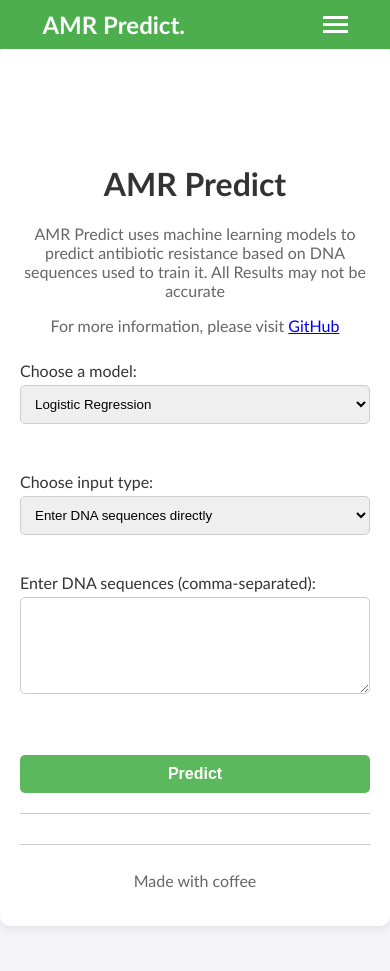
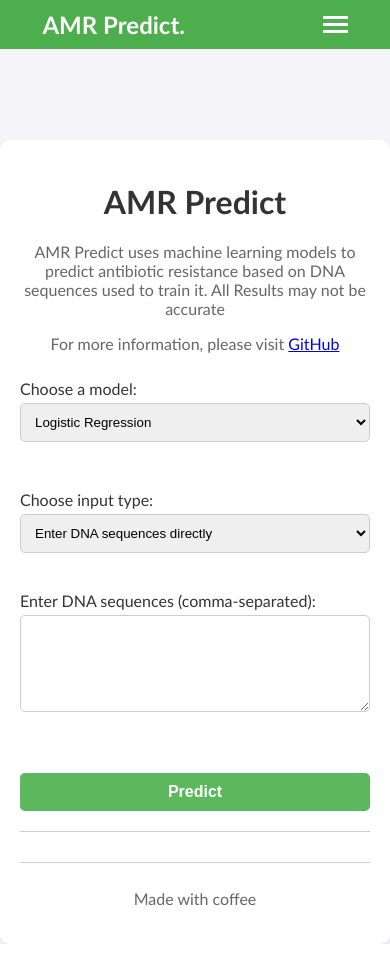
Before and after one commit to Ronnit-Nath/amrpredict, a Flask app: page / in a window 390 px wide. After the commit the page ends 944 px from the top, so only its background shows below. Run offline with Flask 3, Linux system fonts and the light colour scheme.

Commit message:
layout updated 001

```diff
--- a/flask_app/static/css/styles.css
+++ b/flask_app/static/css/styles.css
@@ -8,7 +8,8 @@ body {
     display: flex;
     justify-content: center;
     align-items: center;
-    height: 115vh;
+    height: 110vh;
+
 }
 
 .container {
@@ -19,8 +20,17 @@ body {
     max-width: 800px;
     width: 100%;
     box-sizing: border-box;
-    padding-top: 25%;
+    margin-top: 15%;
+    margin-bottom: 10%;
+
 }
+
+@media only screen and (max-width: 428px){
+    .container {
+        margin-top: 50%;
+    }
+  }
+
 
 h1 {
 
```
